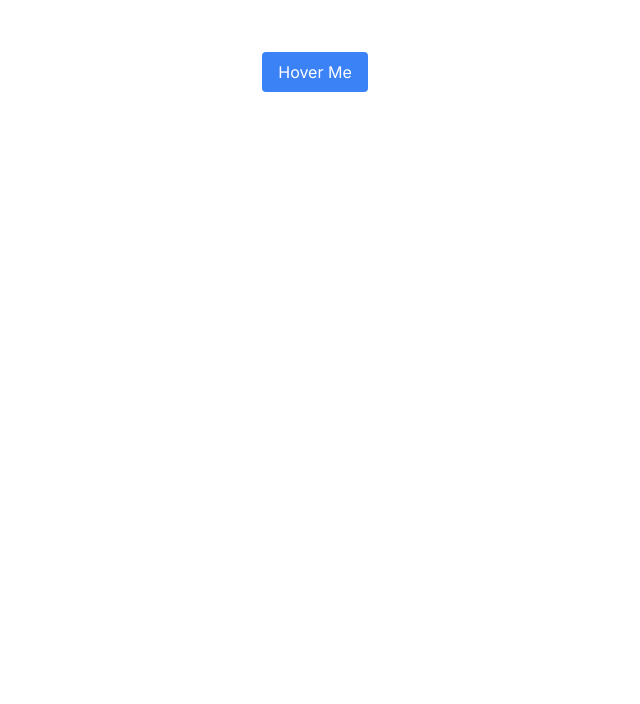
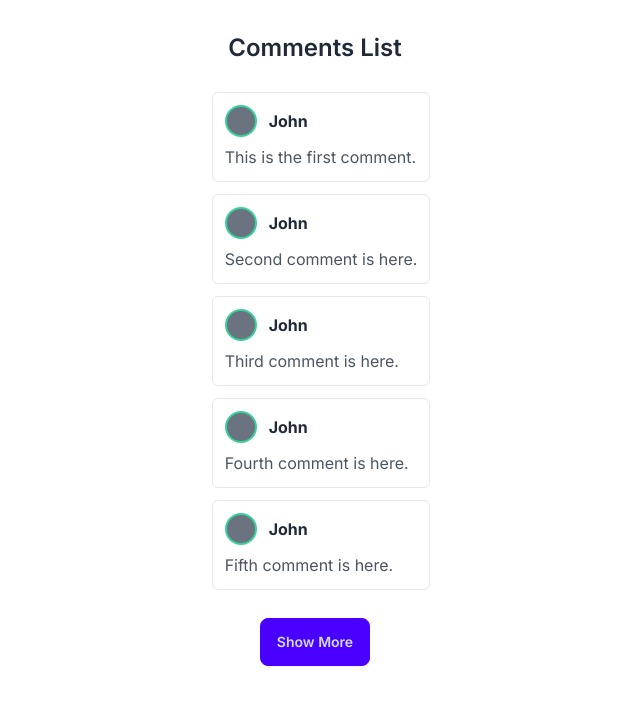
Before and after one commit to homayunmmdy/Testify, a Next.js app: page / in a window 1280 px wide. Shown: the top 704 px of the page, without its empty margins (325-965 px from the left). Built offline with nearby package versions, Linux system fonts and the light colour scheme.

Commit message:
Comments with show more buttons and test case

```diff
--- a/src/app/page.tsx
+++ b/src/app/page.tsx
@@ -1,4 +1,5 @@
 import CarList from '@/components/CarList'
+import CommentsList from '@/components/CommentsList'
 import Counter from '@/components/Counter'
 import Form from '@/components/Form'
 import Greet from '@/components/Greet'
@@ -8,9 +9,7 @@ import React from 'react'
 const Home = () => {
   return (
     <div>
-        <Tooltip tooltipText='Great'>
-          Hover Me
-        </Tooltip>
+        <CommentsList />
     </div>
   )
 }
--- /dev/null
+++ b/src/components/CommentsList.tsx
@@ -0,0 +1,45 @@
+"use client";
+import { Comments } from "../data/staticData";
+import React, { useState } from "react";
+
+const CommentsList: React.FC = () => {
+  const [visibleComments, setVisibleComments] = useState(5);
+
+  const showMoreComments = () => {
+    setVisibleComments((prev) => prev + 5);
+  };
+
+  return (
+    <div className="flex justify-center items-center flex-col">
+      <h2 className="text-2xl font-semibold mb-4">Comments List</h2>
+      <main>
+        {Comments.slice(0, visibleComments).map((comment, index) => (
+          <div key={index} data-testid='comments'>
+            <div className="border rounded-md p-3 ml-3 my-3">
+              <div className="flex gap-3 items-center">
+                <span
+                  className="bg-gray-500 w-8 h-8 rounded-full
+                   border-2 border-emerald-400  shadow-emerald-400
+                   "
+                ></span>
+
+                <h3 className="font-bold">{comment.name}</h3>
+              </div>
+              <p className="text-gray-600 mt-2">{comment.message}</p>
+            </div>
+          </div>
+        ))}
+      </main>
+      {visibleComments < Comments.length && (
+        <button
+          onClick={showMoreComments}
+          className="mt-4 btn btn-primary text-center"
+        >
+          Show More
+        </button>
+      )}
+    </div>
+  );
+};
+
+export default CommentsList;
--- a/src/data/staticData.ts
+++ b/src/data/staticData.ts
@@ -1,4 +1,4 @@
-import { CarType, CountriesType } from "@/type/entities";
+import { CarType, CommentsType, CountriesType } from "@/type/entities";
 
 export const Cars: CarType[] = [
   { id: 1, name: "Mercedes" },
@@ -17,3 +17,18 @@ export const Countries: CountriesType[] = [
   { id: 6, name: "Netherland", continents: "Europe", taxRate: 0.25 },
   { id: 7, name: "Sweden", continents: "Europe", taxRate: 0.35 },
 ];
+
+export const Comments: CommentsType[] = [
+  { name: "John", message: "This is the first comment." },
+  { name: "John", message: "Second comment is here." },
+  { name: "John", message: "Third comment is here." },
+  { name: "John", message: "Fourth comment is here." },
+  { name: "John", message: "Fifth comment is here." },
+  { name: "John", message: "Sixth comment is here." },
+  { name: "John", message: "Seventh comment is here." },
+  { name: "John", message: "Eight comment is here." },
+  { name: "John", message: "Ninth comment is here." },
+  { name: "John", message: "Tenth comment is here." },
+  { name: "John", message: "Eleventh comment is here." },
+  { name: "John", message: "Twelfth comment is here." },
+];
--- a/src/type/entities.ts
+++ b/src/type/entities.ts
@@ -9,3 +9,8 @@ export type CountriesType = {
   continents: string;
   taxRate: number;
 };
+
+export type CommentsType = {
+  name : string,
+  message: string
+}
```
Also changed, not shown: 1 other file (tests, documents, lock files or other folders).
